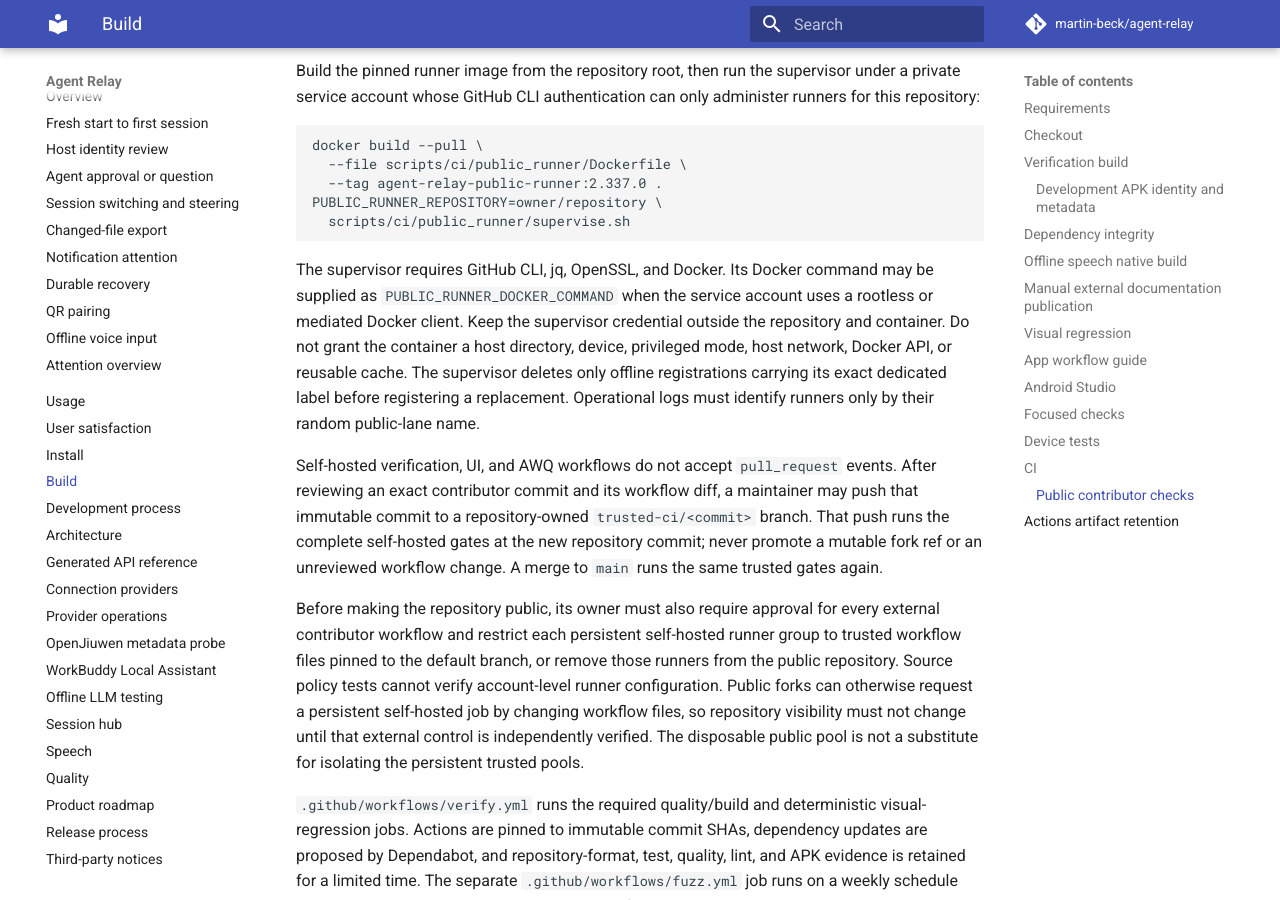
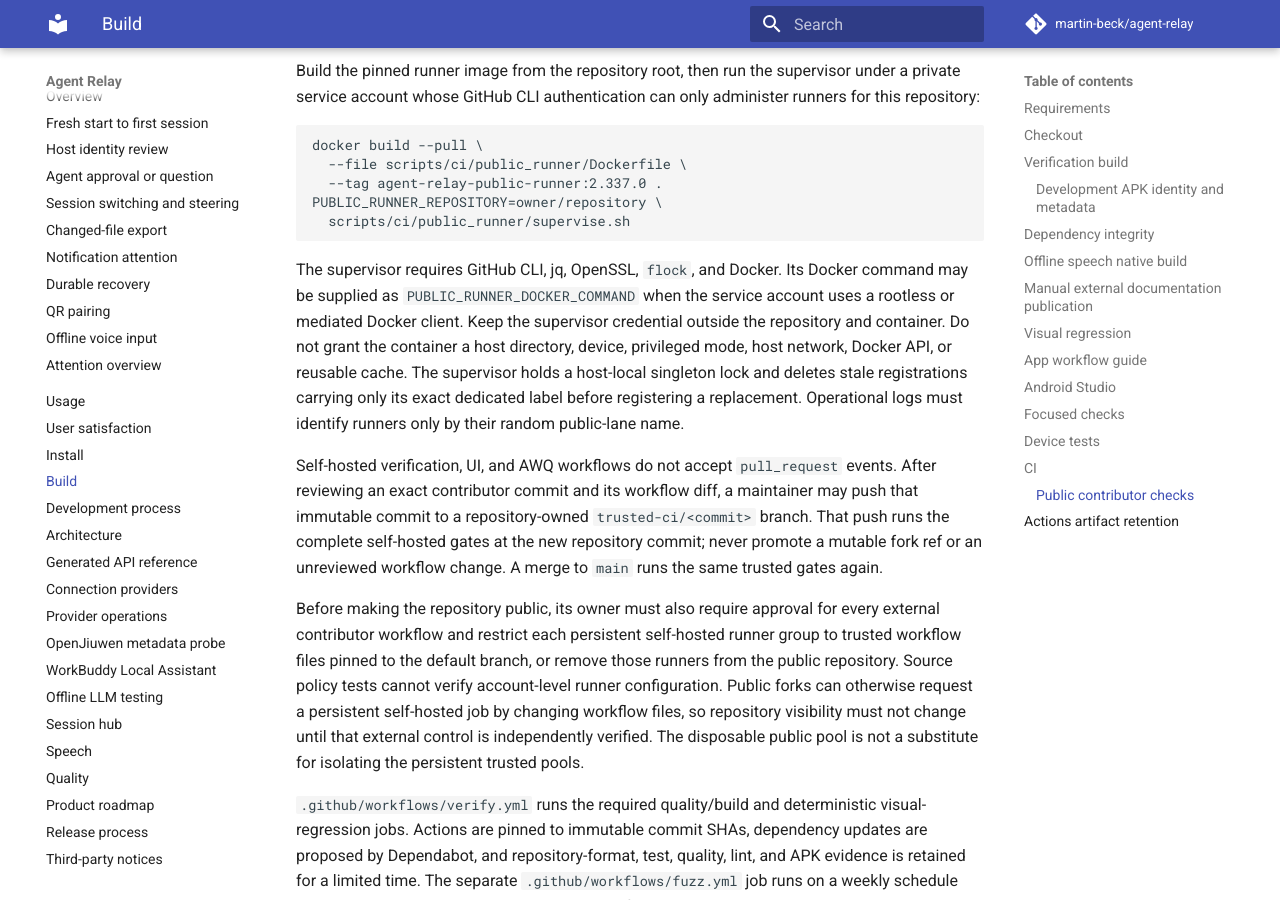
Before and after one commit to martin-beck/agent-relay, an MkDocs documentation site: the page built from docs/BUILDING.md, in a window 1280 px wide and 900 px high, scrolled down 9074 px. Built offline with MkDocs 1.6.1 and Material for MkDocs 9.7.7, drawn with Linux system fonts in a browser that asks for light colours; comment, search, counter and statistics services are not loaded.

Commit message:
fix(ci): scrub disposable runner registration state
Signed-off-by: martin-beck <24471267+martin-beck@users.noreply.github.com>

````diff
--- a/docs/BUILDING.md
+++ b/docs/BUILDING.md
@@ -443,12 +443,13 @@ PUBLIC_RUNNER_REPOSITORY=owner/repository \
   scripts/ci/public_runner/supervise.sh
 ```
 
-The supervisor requires GitHub CLI, jq, OpenSSL, and Docker. Its Docker command may be supplied as
+The supervisor requires GitHub CLI, jq, OpenSSL, `flock`, and Docker. Its Docker command may be supplied as
 `PUBLIC_RUNNER_DOCKER_COMMAND` when the service account uses a rootless or mediated Docker client.
 Keep the supervisor credential outside the repository and container. Do not grant the container a
 host directory, device, privileged mode, host network, Docker API, or reusable cache. The supervisor
-deletes only offline registrations carrying its exact dedicated label before registering a
-replacement. Operational logs must identify runners only by their random public-lane name.
+holds a host-local singleton lock and deletes stale registrations carrying only its exact dedicated
+label before registering a replacement. Operational logs must identify runners only by their random
+public-lane name.
 
 Self-hosted verification, UI, and AWQ workflows do not accept `pull_request` events. After reviewing
 an exact contributor commit and its workflow diff, a maintainer may push that immutable commit to a
````
Also changed, not shown: 2 other files.
